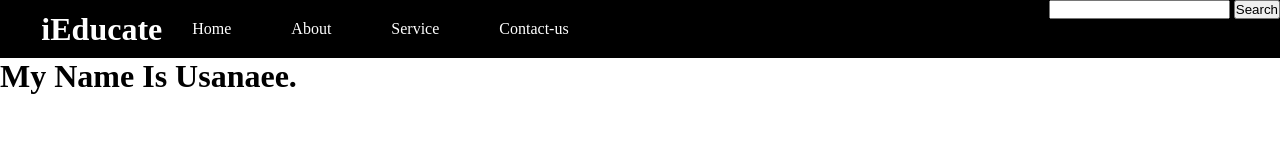
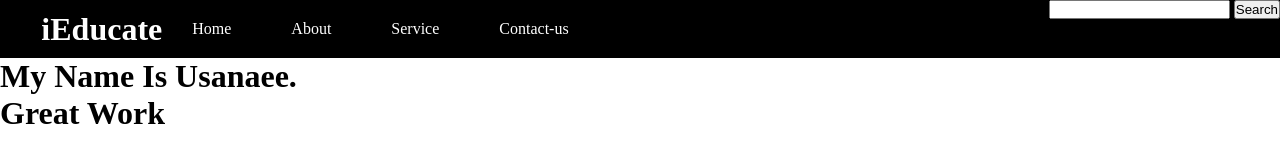
Before and after one commit to Usanaee/iEduacte, a plain HTML site: page index.html in a window 1280 px wide. Drawn offline with Linux system fonts and the light colour scheme.

Commit message:
Add new Branch

```diff
--- a/index.html
+++ b/index.html
@@ -22,6 +22,7 @@
             </div>
         </div>
         <h1>My Name Is Usanaee.</h1>
+        <h1>Great Work</h1>
     </header>
 </body>
 </html>
```
